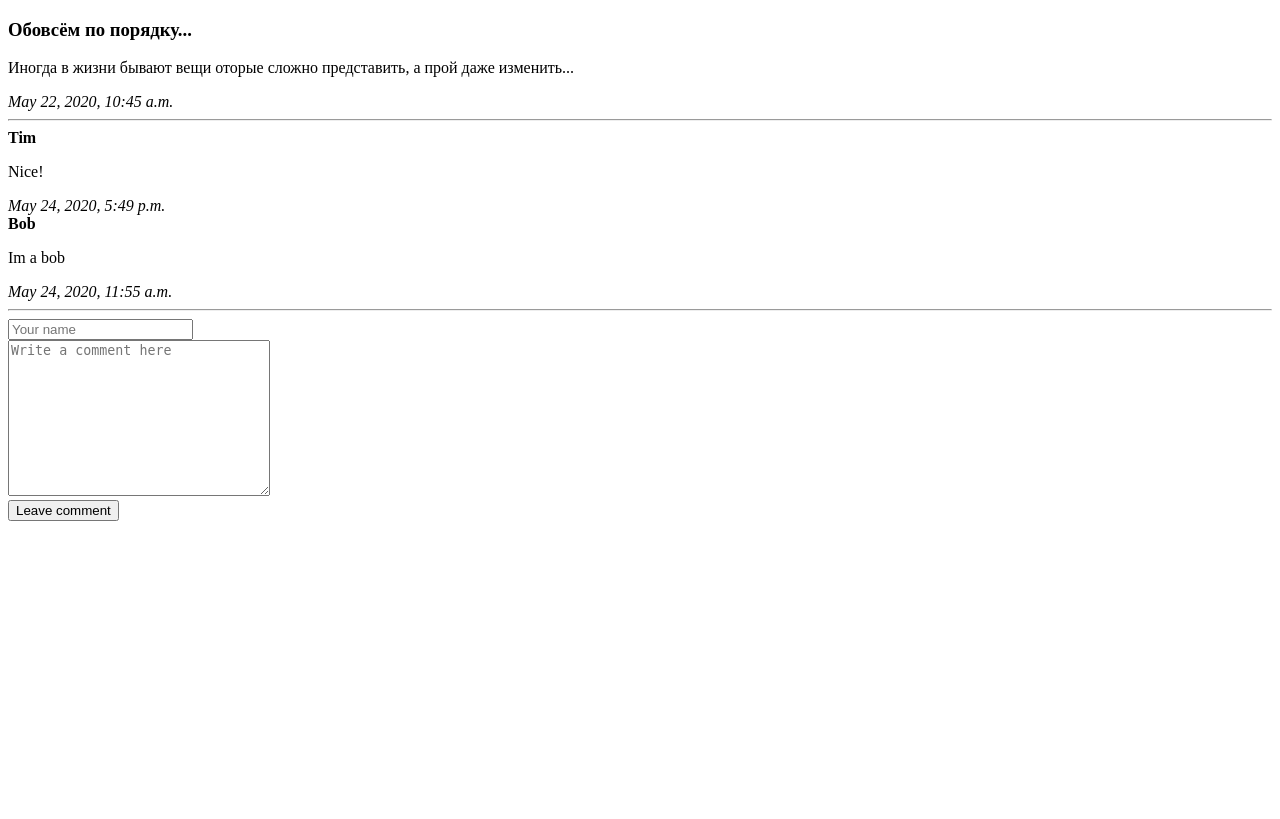
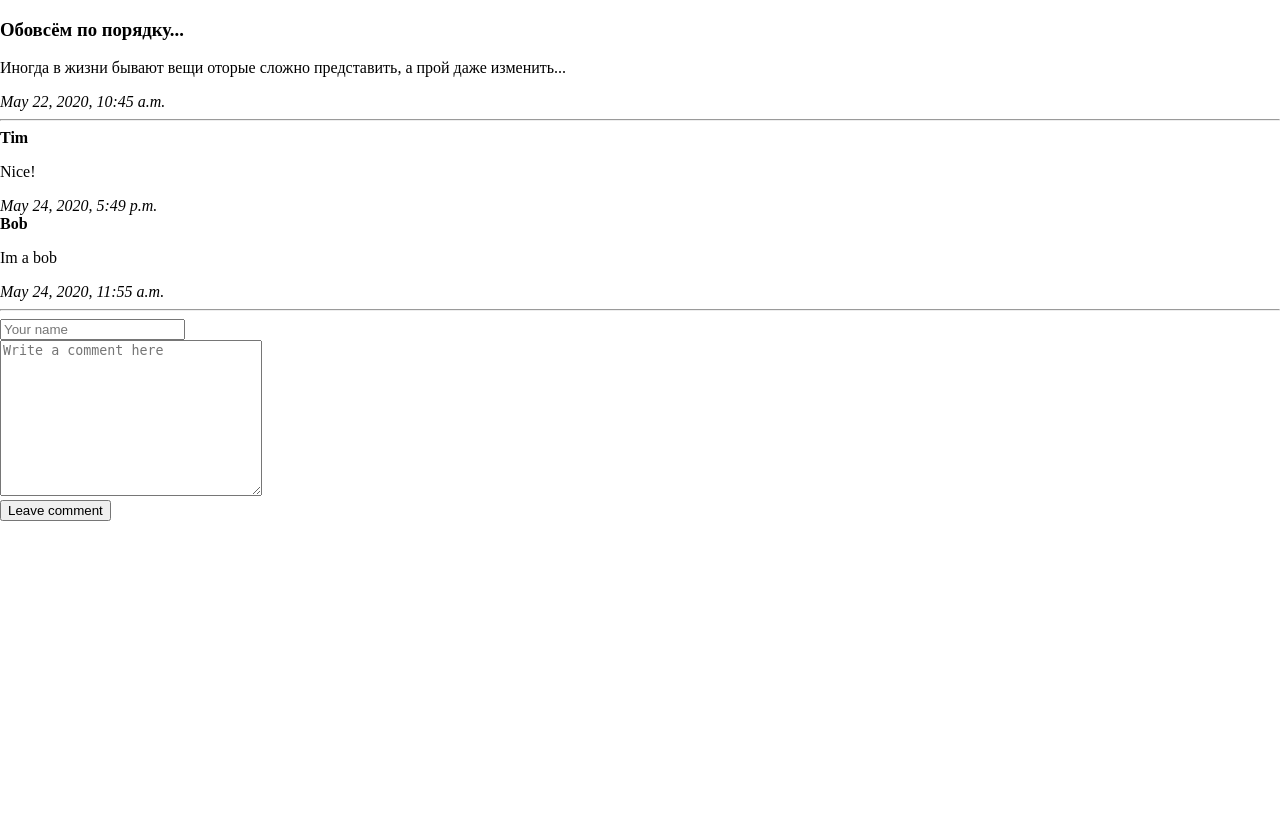
Before and after one commit to funny-family/posts-feed, a Django app: page /posts/1/ in a window 1280 px wide. Before the commit the page ends 521 px from the top, so only its background shows below. Run offline with Django 3.2, Linux system fonts and the light colour scheme; data comes from the database, SQL or seed files in the repository.

Commit message:
added base styles for layout

```diff
--- a/postsfeed/templates/base.html
+++ b/postsfeed/templates/base.html
@@ -8,4 +8,17 @@
 <body>
   {% block content %}{% endblock %}
 </body>
+<style>
+html {
+  width: 100%;
+  height: calc(var(--vh, 1vh) * 100);
+}
+
+body {
+  margin: 0;
+  padding: 0;
+  width: 100%;
+  height: 100%;
+}
+</style>
 </html>
```
